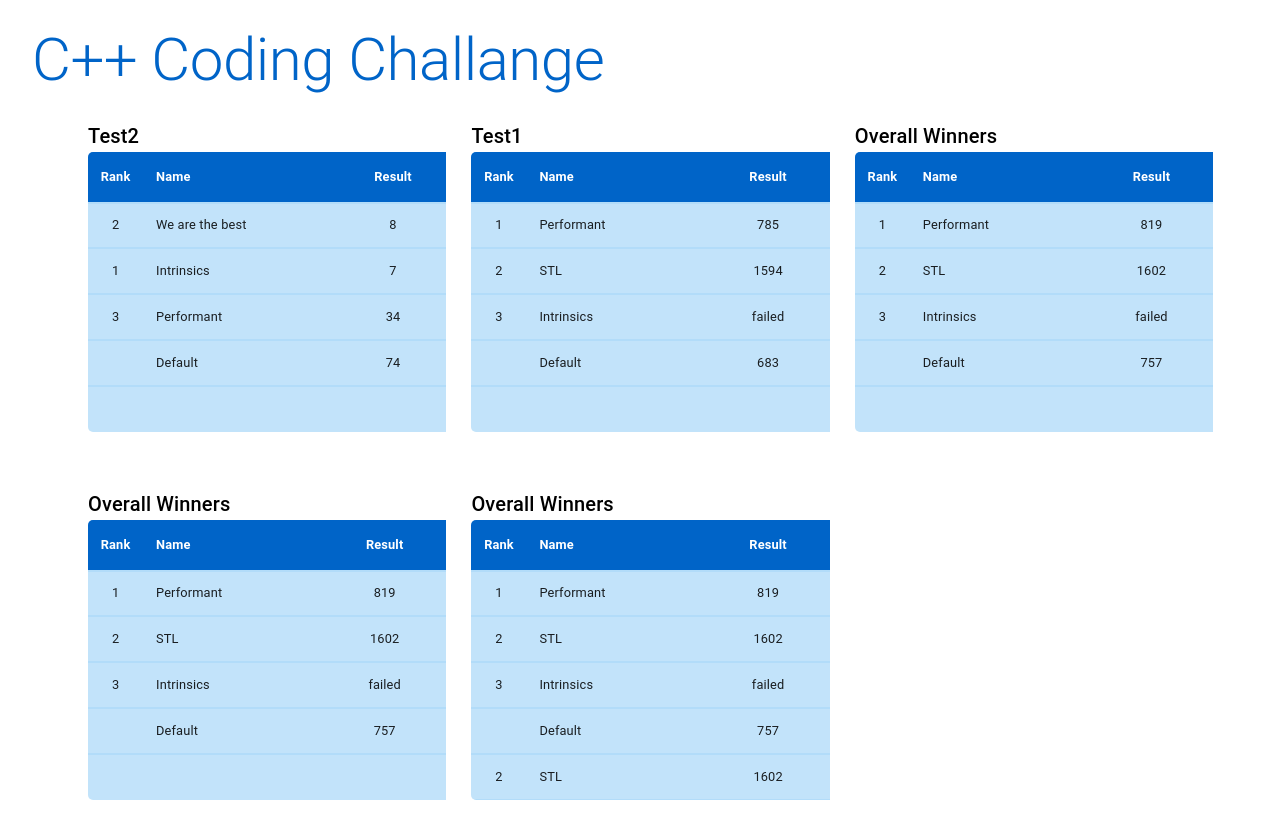
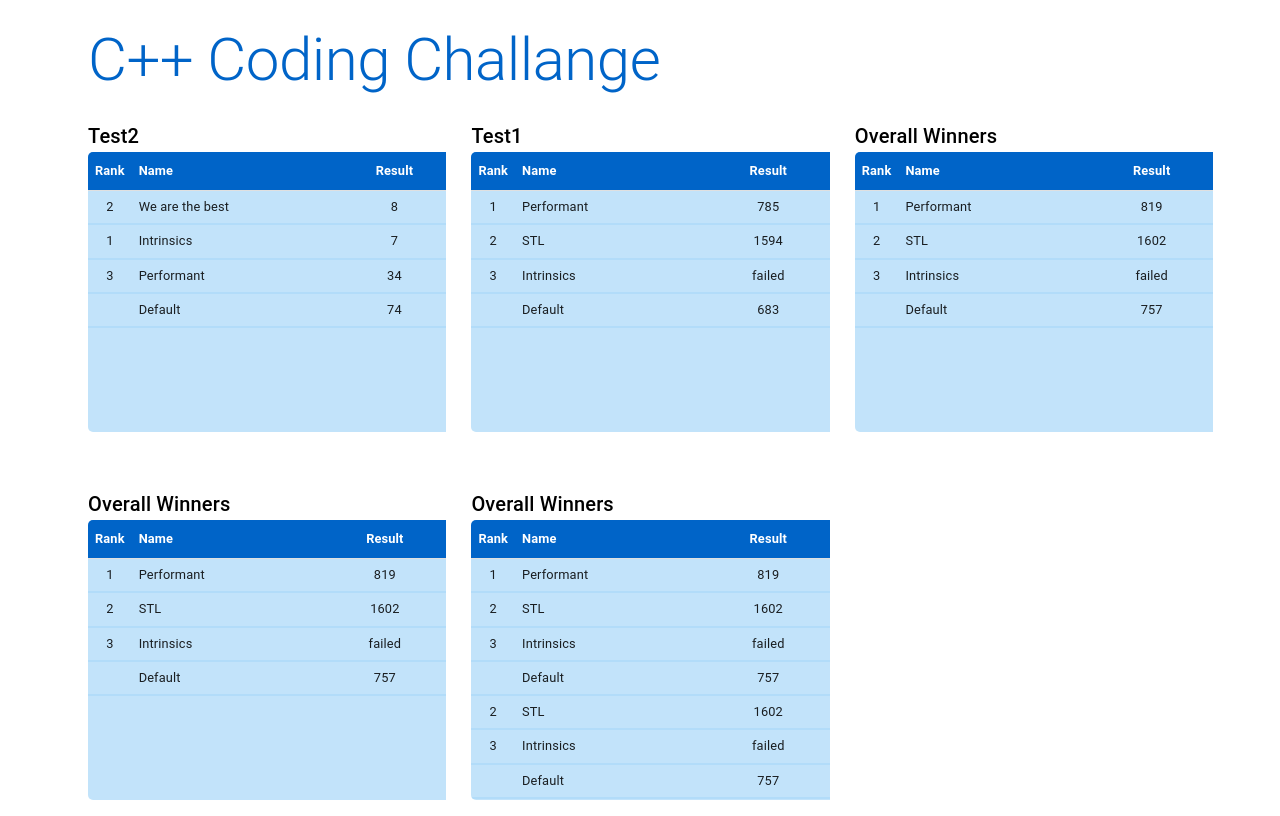
Before and after one commit to gundarsv/scoreboard, a React (Create React App) app: page / in a window 1280 px wide. Built offline with nearby package versions, Linux system fonts and the light colour scheme.

Commit message:
Fixed sizing for table head and row

```diff
--- a/src/Components/Results/ResultsStyles.css
+++ b/src/Components/Results/ResultsStyles.css
@@ -8,18 +8,12 @@
     border-radius: 5px;
 }
 
-thead {
-    height: 0.2vh;
-}
-
 .dataBox thead th {
     position: sticky;
+    height: 20px;
     top: 0;
+    padding: 7px !important;
     background-color: #0064c8;
-}
-
-.MuiTableCell-root {
-    padding: 1vw !important;
 }
 
 .firstRow {
@@ -72,12 +66,13 @@ h4 {
     font-size: 1vw;
 }
 
-.MuiTableRow-root {
+.MuiTableRow-root td{
     border-bottom:solid 2px #0e8ee917;
+    padding: 7px !important;
 }
 
 .heading {
-    padding: 3vh 0 0 4vh;
+    padding: 3vh 0 0 88px;
     text-align: left;
     color: #0064c8;
 }
```
